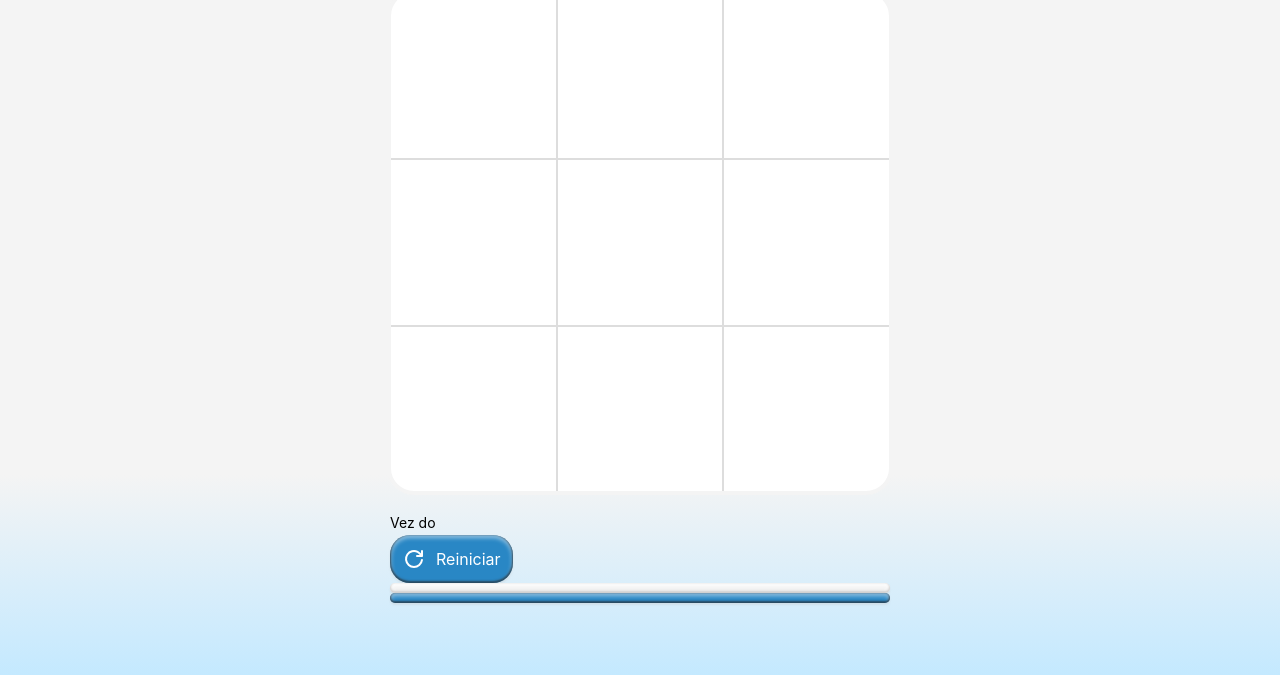
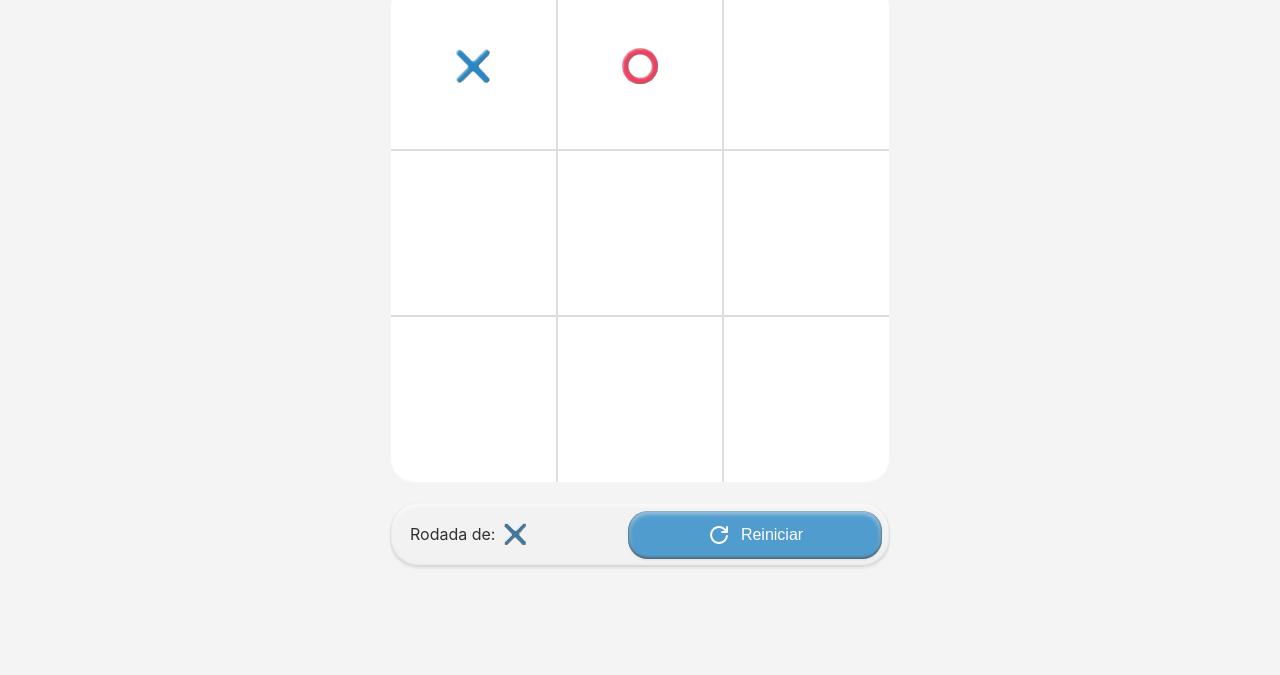
Before and after one commit to derick-rufino/jogo-da-velha, a plain HTML site: page index.html in a window 1280 px wide. Shown: the part 125-800 px from the top of the page. Drawn offline with Linux system fonts and the light colour scheme.

Commit message:
Feat: new styles and SVGs

```diff
--- a/index.html
+++ b/index.html
@@ -7,7 +7,6 @@
     <title>Jogo da Velha</title>
 
     <link rel="stylesheet" href="styles.css">
-    <link rel="stylesheet" href="utilities.css">
 </head>
 
 <body>
@@ -16,18 +15,57 @@
 </header>
 <main>
     <section class="grid-container">
-        <div class="grid-cell" id=""></div>
-        <div class="grid-cell" id=""></div>
-        <div class="grid-cell" id=""></div>
-        <div class="grid-cell" id=""></div>
-        <div class="grid-cell" id=""></div>
-        <div class="grid-cell" id=""></div>
-        <div class="grid-cell" id=""></div>
-        <div class="grid-cell" id=""></div>
-        <div class="grid-cell" id=""></div>
+        <div class="grid-cell" id="cell-1">
+            <img alt="X" src="X.svg">
+
+        </div>
+        <div class="grid-cell" id="cell-2">
+            <img alt="O" src="O.svg">
+        </div>
+        <div class="grid-cell" id="cell-3"></div>
+        <div class="grid-cell" id="cell-4"></div>
+        <div class="grid-cell" id="cell-5"></div>
+        <div class="grid-cell" id="cell-6"></div>
+        <div class="grid-cell" id="cell-7"></div>
+        <div class="grid-cell" id="cell-8"></div>
+        <div class="grid-cell" id="cell-9"></div>
     </section>
-    <div class="painel">
-        <p>Vez do<span id="vez-jogador"></span></p>
+    <div class="painel surface-neutral">
+        <div class="indicador">
+
+            <p>Rodada de:</p>
+            <span id="vez-jogador"><svg fill="none" height="24" viewBox="0 0 36 36"
+                                        width="24"
+                                        xmlns="http://www.w3.org/2000/svg">
+<g filter="url(#filter0_ii_46_189)">
+<path clip-rule="evenodd"
+      d="M16.3873 12.5C17.2157 13.3284 18.5589 13.3284 19.3873 12.5L29.3552 2.53213C30.5397 1.34757 32.4603 1.34757 33.6448 2.53212C34.8109 3.69816 34.8317 5.58214 33.6918 6.77372L24.3873 16.5C23.5348 17.4903 23.5684 18.9647 24.4651 19.9152L33.4714 29.4623C34.6012 30.6599 34.5738 32.5389 33.4096 33.7031C32.2209 34.8918 30.2938 34.8918 29.1051 33.7031L19.3947 23.9927C18.5634 23.1613 17.2145 23.1646 16.3873 24L6.75192 33.6233C5.57977 34.794 3.68071 34.7934 2.50928 33.622C1.33734 32.45 1.33734 30.55 2.50928 29.378L12.3873 19.5C13.0817 18.8056 13.0817 17.6797 12.3873 16.9853L2.26598 6.86396C1.09441 5.69239 1.09441 3.79289 2.26598 2.62132C3.43755 1.44975 5.33705 1.44975 6.50862 2.62132L16.3873 12.5Z"
+      fill="currentColor"
+      fill-rule="evenodd"/>
+</g>
+<defs>
+<filter color-interpolation-filters="sRGB" filterUnits="userSpaceOnUse" height="34.9507" id="filter0_ii_46_189"
+        width="35.1459" x="0.387299"
+        y="0.643799">
+<feFlood flood-opacity="0" result="BackgroundImageFix"/>
+<feBlend in="SourceGraphic" in2="BackgroundImageFix" mode="normal" result="shape"/>
+<feColorMatrix in="SourceAlpha" result="hardAlpha" type="matrix" values="0 0 0 0 0 0 0 0 0 0 0 0 0 0 0 0 0 0 127 0"/>
+<feOffset dx="-1" dy="-1"/>
+<feGaussianBlur stdDeviation="1"/>
+<feComposite in2="hardAlpha" k2="-1" k3="1" operator="arithmetic"/>
+<feColorMatrix type="matrix" values="0 0 0 0 0.400962 0 0 0 0 0.400962 0 0 0 0 0.400962 0 0 0 0.5 0"/>
+<feBlend in2="shape" mode="normal" result="effect1_innerShadow_46_189"/>
+<feColorMatrix in="SourceAlpha" result="hardAlpha" type="matrix" values="0 0 0 0 0 0 0 0 0 0 0 0 0 0 0 0 0 0 127 0"/>
+<feOffset dx="1" dy="1"/>
+<feGaussianBlur stdDeviation="1"/>
+<feComposite in2="hardAlpha" k2="-1" k3="1" operator="arithmetic"/>
+<feColorMatrix type="matrix" values="0 0 0 0 0.926923 0 0 0 0 0.926923 0 0 0 0 0.926923 0 0 0 0.8 0"/>
+<feBlend in2="effect1_innerShadow_46_189" mode="normal" result="effect2_innerShadow_46_189"/>
+</filter>
+</defs>
+</svg>
+</span>
+        </div>
         <button class="btn surface-tinted reiniciar" id="btn-reiniciar">
             <svg xmlns="http://www.w3.org/2000/svg" width="24" height="24" viewBox="0 0 24 24"
                  fill="none" stroke="currentColor" stroke-width="2" stroke-linecap="round" stroke-linejoin="round"
@@ -39,8 +77,8 @@
             Reiniciar
         </button>
     </div>
-    <div class="surface-neutral"></div>
-    <div class="surface-tinted"></div>
+    <!--    <div class="surface-neutral"></div>-->
+    <!--    <div class="surface-tinted"></div>-->
 </main>
 <script src="script.js"></script>
 </body>
--- a/styles.css
+++ b/styles.css
@@ -1,3 +1,18 @@
+:root {
+    --primary-950: #c4e9ff;
+    --primary-900: #89c9f3;
+    --primary-800: #71baea;
+    --primary-700: #5caee4;
+    --primary-600: #479acf;
+    --primary-500: #2987c5;
+    --primary-400: #2271a6;
+    --primary-300: #185985;
+    --primary-200: #0d3f61;
+    --primary-100: #06263c;
+    --primary-50: #041927;
+
+}
+
 * {
     margin: 0;
     padding: 0;
@@ -6,9 +21,10 @@
 
 }
 
+
 body {
     font-size: 14px;
-    background: linear-gradient(180deg, #f4f4f4 75%, var(--primary-950));
+    background: #F4f4f4;
     line-height: 1.6;
     padding: 20px;
     display: flex;
@@ -16,6 +32,16 @@ body {
     justify-content: center;
     align-items: center;
     height: 100vh;
+}
+
+header {
+    position: fixed;
+    top: 0;
+    padding: 4vh 2vh;
+}
+
+h1, h2, h3, h4, h5, h6, .btn {
+    font-family: "JetBrains Mono", "Inter Semi Bold", sans-serif;
 }
 
 section.grid-container {
@@ -38,18 +64,128 @@ div.grid-cell {
     padding: 20px;
     text-align: center;
     cursor: pointer;
+    color: var(--primary-500);
+    display: flex;
+    justify-content: center;
+    align-items: center;
+
+    & svg {
+        width: 64px;
+        height: 64px;
+    }
 }
 
 div.grid-cell:hover {
     background-color: #f2f2f2;
 }
 
+
+span#vez-jogador {
+    color: var(--primary-300);
+    font-weight: bold;
+    margin-left: .8ch;
+    transform: translateY(2px);
+}
+
 div.painel {
+    display: flex;
+    flex-direction: row;
+    height: fit-content;
     margin-top: 20px;
+    justify-content: space-between;
+    align-items: center;
+    padding: 8px;
+    border-radius: 28px;
+}
+
+div.painel div.indicador {
+    display: flex;
+    gap: 0;
+    justify-content: flex-start;
+    align-items: center;
+    flex: 1;
+}
+
+div.painel p {
+    font-size: 16px;
+    padding-left: 12px;
 }
 
 div.painel button.reiniciar {
     padding: 12px;
+    width: 30%;
     font-size: 16px;
     cursor: pointer;
+
 }
+
+
+/* Utilidades */
+
+
+.btn {
+    display: flex;
+    min-height: 48px;
+    padding: 14px;
+    justify-content: center;
+    align-items: center;
+    gap: 10px;
+    flex: 1 0 0;
+    border: none;
+
+    border-radius: 20px;
+    background: #00349C;
+    box-shadow: 0 -1px 2px 1px rgba(0, 26, 77, 0.60) inset, 0 2px 4px 1px rgba(128, 170, 255, 0.75) inset, 0 2px 2px 0 rgba(5, 28, 74, 0.30);
+}
+
+.btn:active {
+    animation: squash 100ms linear forwards;
+    box-shadow: none;
+    transition: all ease-in-out 100ms;
+    background: var(--primary-600);
+}
+
+@keyframes squash {
+    0% {
+        scale: 0.97;
+        transition: cubic-bezier(0.4, 0, 0.2, 1) 100ms;
+    }
+    100% {
+        scale: 0.97;
+    }
+}
+
+.surface-tinted {
+    border: none;
+    min-height: 10px;
+    color: white;
+
+
+    border-radius: 20px;
+    background: var(--primary-500);
+    box-shadow: 0 -1px 2px 1px rgba(21, 20, 20, 0.6) inset, 0 2px 4px 1px rgba(255, 255, 255, 0.5) inset, 0 2px 2px 0 rgba(191, 191, 191, 0.30);
+}
+
+.rotatingSVG {
+    animation: rotateSVG 500ms linear forwards;
+}
+
+@keyframes rotateSVG {
+    0% {
+        transform: rotate(0deg)
+    }
+    100% {
+        transform: rotate(360deg);
+    }
+}
+
+.surface-neutral {
+    border: none;
+    display: flex;
+    min-height: 10px;
+    opacity: 0.8;
+
+    border-radius: 20px;
+    background: #f2f2f2;
+    box-shadow: 0 -1px 2px 1px rgba(181, 181, 181, 0.60) inset, 0 2px 4px 1px #FFF inset, 0 2px 2px 0 rgba(191, 191, 191, 0.30);
+}
--- a/utilities.css
+++ /dev/null
@@ -1,80 +0,0 @@
-:root {
-    --primary-950: #c4e9ff;
-    --primary-900: #89c9f3;
-    --primary-800: #71baea;
-    --primary-700: #5caee4;
-    --primary-600: #479acf;
-    --primary-500: #2987c5;
-    --primary-400: #2271a6;
-    --primary-300: #185985;
-}
-
-h1, h2, h3, h4, h5, h6 {
-    font-family: "JetBrains Mono", "Inter Semi Bold", sans-serif;
-}
-
-
-.btn {
-    display: flex;
-    height: 48px;
-    padding: 14px;
-    justify-content: center;
-    align-items: center;
-    gap: 10px;
-    flex: 1 0 0;
-    border: none;
-
-    border-radius: 20px;
-    background: #00349C;
-    box-shadow: 0 -1px 2px 1px rgba(0, 26, 77, 0.60) inset, 0 2px 4px 1px rgba(128, 170, 255, 0.75) inset, 0 2px 2px 0 rgba(5, 28, 74, 0.30);
-}
-
-.btn:active {
-    animation: squash 100ms linear forwards;
-    box-shadow: none;
-    transition: all ease-in-out 100ms;
-    background: var(--primary-600);
-}
-
-@keyframes squash {
-    0% {
-        scale: 0.97;
-        transition: cubic-bezier(0.4, 0, 0.2, 1) 100ms;
-    }
-    100% {
-        scale: 0.97;
-    }
-}
-
-.surface-tinted {
-    border: none;
-    min-height: 10px;
-    color: white;
-
-    border-radius: 20px;
-    background: var(--primary-500);
-    box-shadow: 0 -1px 2px 1px rgba(21, 20, 20, 0.6) inset, 0 2px 4px 1px rgba(255, 255, 255, 0.5) inset, 0 2px 2px 0 rgba(191, 191, 191, 0.30);
-}
-
-.rotatingSVG {
-    animation: rotateSVG 500ms linear forwards;
-}
-
-@keyframes rotateSVG {
-    0% {
-        transform: rotate(0deg)
-    }
-    100% {
-        transform: rotate(360deg);
-    }
-}
-
-.surface-neutral {
-    border: none;
-    display: flex;
-    min-height: 10px;
-
-    border-radius: 20px;
-    background: #f2f2f2;
-    box-shadow: 0 -1px 2px 1px rgba(181, 181, 181, 0.60) inset, 0 2px 4px 1px #FFF inset, 0 2px 2px 0 rgba(191, 191, 191, 0.30);
-}
```
Also changed, not shown: O.svg (added), X.svg (added).
